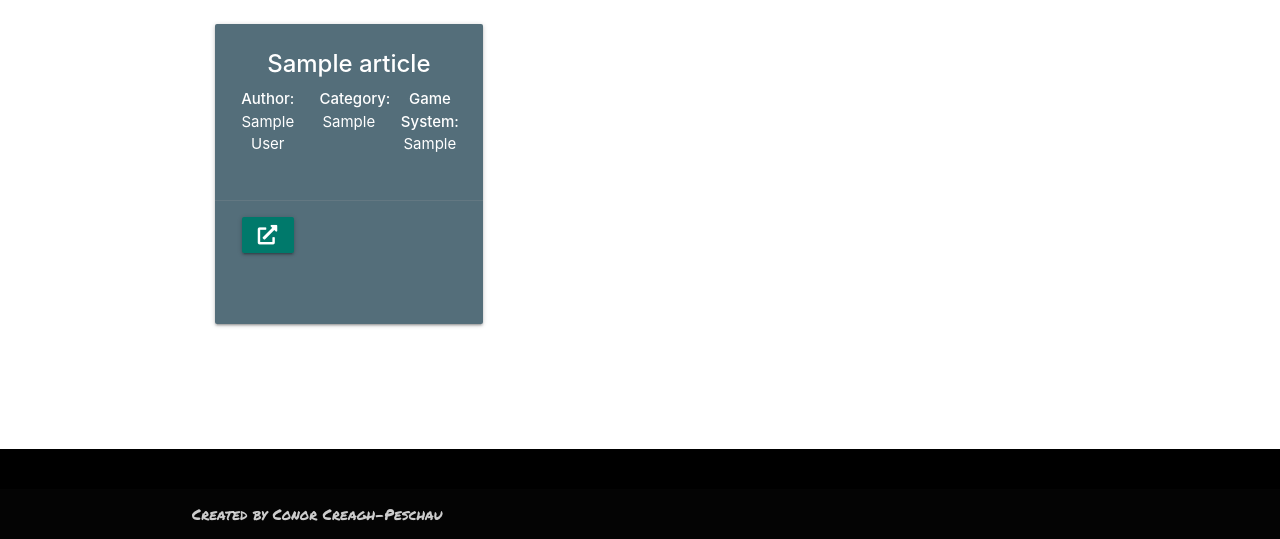
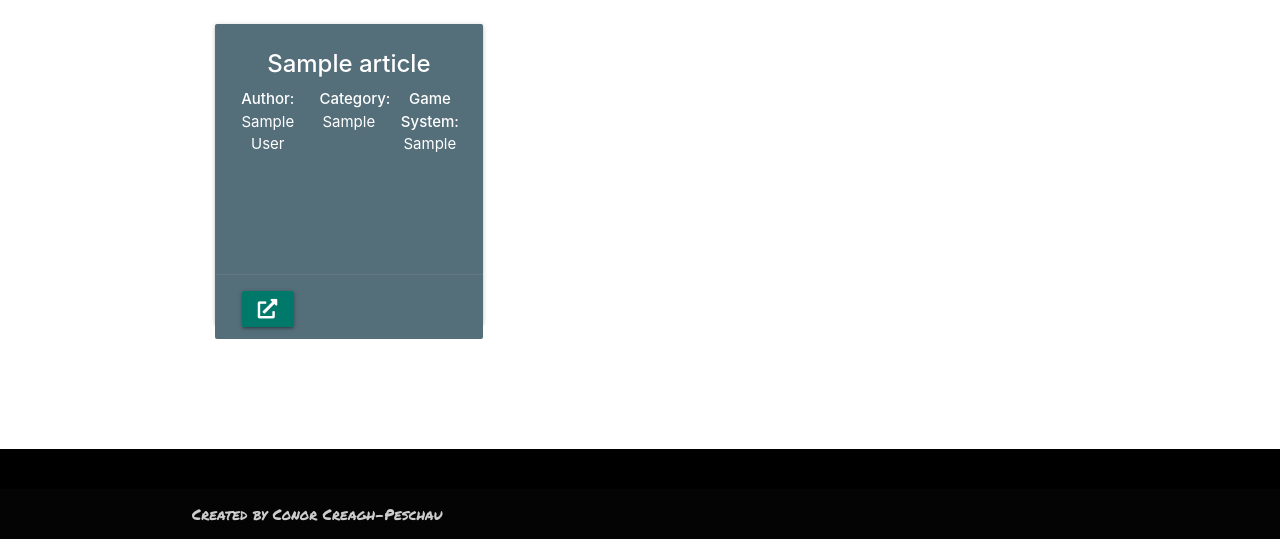
Before and after one commit to cfconor/rpg-book-repository, a Flask app: page / in a window 1280 px wide. Shown: the part 261-800 px from the top of the page. Run offline with Flask 2, Linux system fonts and the light colour scheme; a database or web service that is not in the repository returns one stand-in record (values such as "Sample title"); some libraries are stand-ins or nearby versions.

Commit message:
fixed an issue with card content spilling outside card in some resolutions

```diff
--- a/static/css/styles.css
+++ b/static/css/styles.css
@@ -18,10 +18,18 @@ main {
 
 .card {
     height: 300px;
-    padding: 0 0 0 0;
+    max-height: 300px;
 }
 
 .small-card {
     height: 200px;
     min-height: 200px;
 }
+
+.card .card-content {
+    height: 250px;
+}
+
+.card .card-action {
+    height: 65px;
+}
--- a/templates/catalog.html
+++ b/templates/catalog.html
@@ -39,7 +39,7 @@
                                 <a class="btn teal darken-2" href="{{ article.article_link }}" target="_blank"><i class="fas fa-external-link-alt"></i></a>
                             </div>
 
-                             {% if session["user"] %}
+                            {% if session["user"] %}
                                 <div class="col s4">
                                     <a class="btn teal darken-2" href="{{ url_for('edit_article', article_id=article._id) }}"><i class="fas fa-pencil-alt"></i></a>
                                 </div>
```
